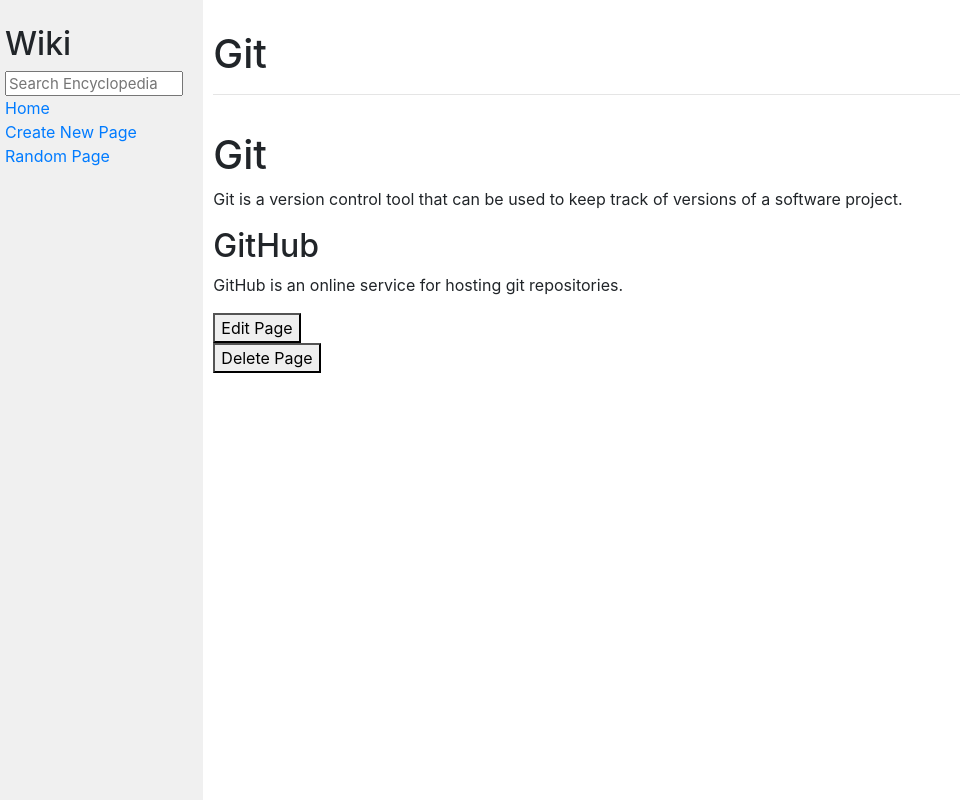
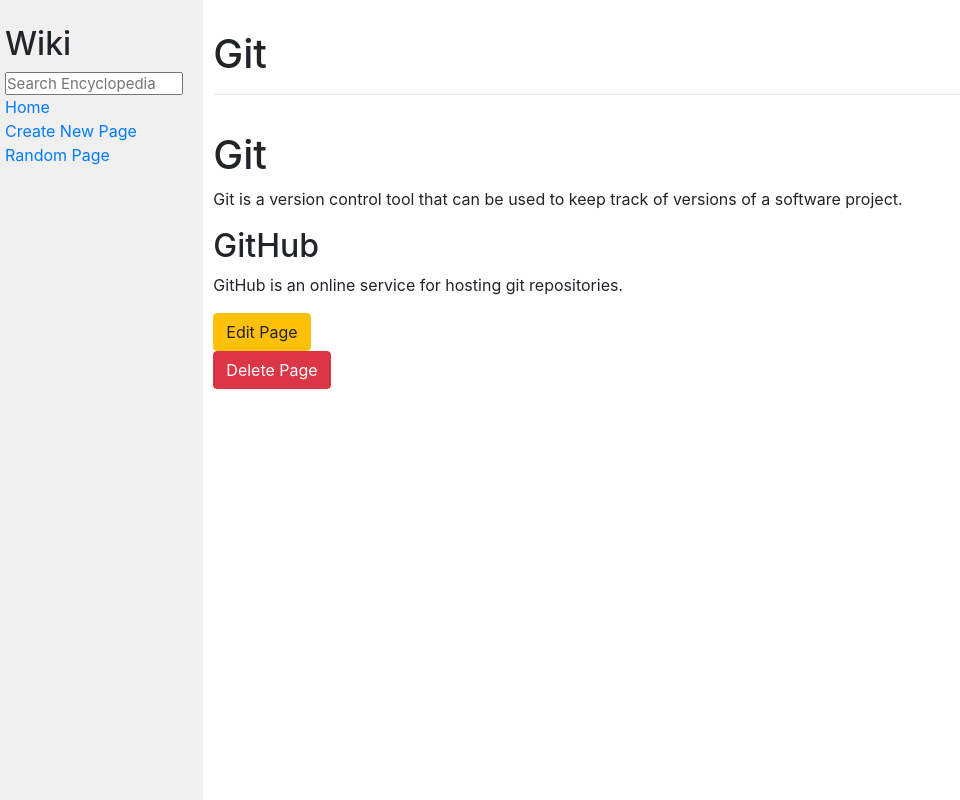
Before and after one commit to Surya123234/Wiki, a Django app: page /wiki/Git in a window 1280 px wide. Shown: the whole page, without its empty margins (0-960 px from the left). Run offline with Django 3.2, Linux system fonts and the light colour scheme; some libraries are stand-ins or nearby versions.

Commit message:
bootstrapify

```diff
--- a/encyclopedia/static/encyclopedia/styles.css
+++ b/encyclopedia/static/encyclopedia/styles.css
@@ -1,3 +1,9 @@
+* {
+  padding: 0;
+  margin: 0;
+  box-sizing: border-box;
+}
+
 body {
   margin: 0;
   background-color: white;
--- a/encyclopedia/templates/encyclopedia/display_entry.html
+++ b/encyclopedia/templates/encyclopedia/display_entry.html
@@ -9,12 +9,12 @@
     <hr>
     <p>{{ content|safe }}</p>
     <form action="{% url 'encyclopedia:edit' %}" method="GET">
-        <button type="submit" name="q" value="{{ name }}">
+        <button class="btn btn-warning" type="submit" name="q" value="{{ name }}">
             Edit Page
         </button>
     </form>
     <form action="{% url 'encyclopedia:delete' %}" method="GET">
-        <button type="submit" name="q" value="{{ name }}">
+        <button class="btn btn-danger" type="submit" name="q" value="{{ name }}">
             Delete Page
         </button>
     </form>
--- a/encyclopedia/templates/encyclopedia/new.html
+++ b/encyclopedia/templates/encyclopedia/new.html
@@ -8,6 +8,6 @@
     <form action="{% url 'encyclopedia:new' %}" method="POST">
         {% csrf_token %}
         {{ form }}
-        <input type="submit" value="Save">
+        <button type="submit" class="btn btn-info" id="temp">Save</button>
     </form>
 {% endblock %}
```
Also changed, not shown: encyclopedia/forms.py (+6 -2 lines), encyclopedia/templates/encyclopedia/edit.html (+5 -5 lines).
